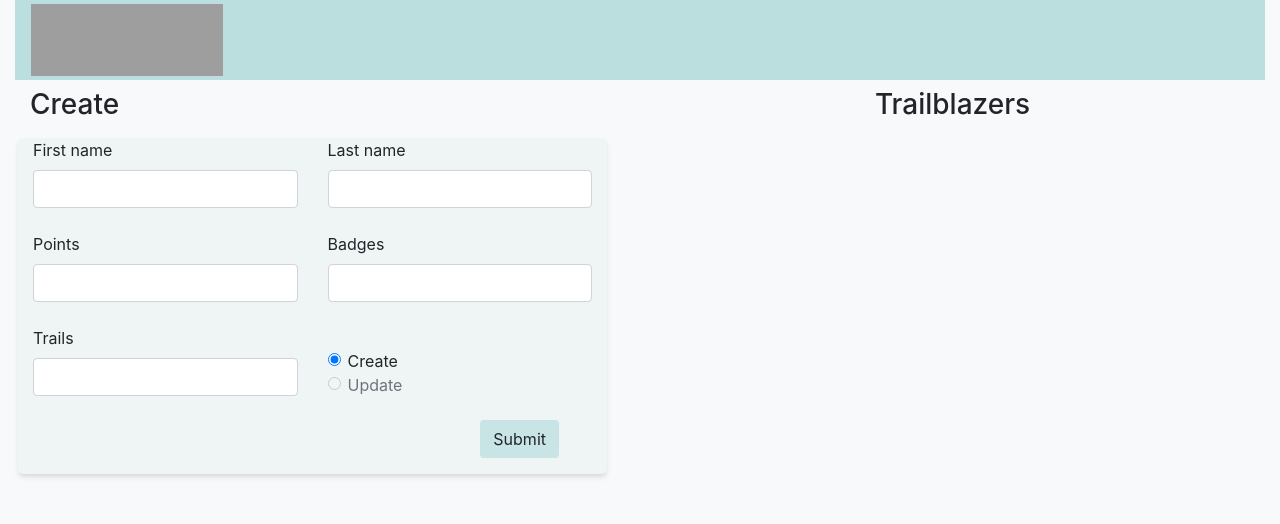
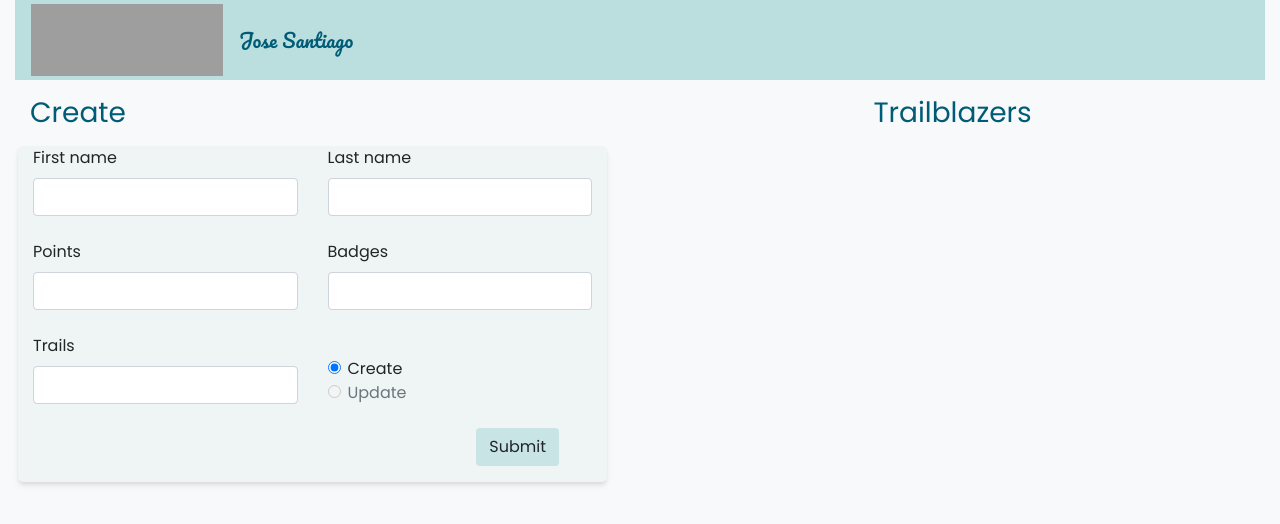
Before and after one commit to Huichoman/xdgen-B2C-Tarea-1, a plain HTML site: page index.html in a window 1280 px wide. Drawn offline with nearby package versions, Linux system fonts and the light colour scheme; no server answers; grey boxes are pictures that could not be loaded.

Commit message:
Add Header title

```diff
--- a/css/custom.css
+++ b/css/custom.css
@@ -1,3 +1,6 @@
+
+
+
 input::-webkit-outer-spin-button,
 input::-webkit-inner-spin-button {
   -webkit-appearance: none;
@@ -9,7 +12,7 @@ body {
   scrollbar-width: none; /* for Firefox */
   overflow-y: scroll;
   max-height: 90vh;
-
+  font-family: 'Poppins', sans-serif;
 }
 
 body::-webkit-scrollbar {
@@ -130,3 +133,17 @@ svg:hover {
 #cardsContainer{
   height: 84vh;
 }
+
+#meLink {
+  color: #005C76;
+  margin-left: 1rem;
+  margin-top: auto;
+  margin-bottom: auto;
+  font-size: 1.2rem;
+  font-family: 'Pacifico', cursive;
+  /* color: rgb(0, 161, 223) */
+}
+
+h3 {
+  color: #005C76;
+}
--- a/index.html
+++ b/index.html
@@ -9,14 +9,18 @@
     <link rel="stylesheet" href="https://cdn.jsdelivr.net/npm/bootstrap@4.6.2/dist/css/bootstrap.min.css" integrity="sha384-xOolHFLEh07PJGoPkLv1IbcEPTNtaed2xpHsD9ESMhqIYd0nLMwNLD69Npy4HI+N" crossorigin="anonymous">
     <link rel="stylesheet" type="text/css" href="./css/custom.css">
     <link rel="shortcut icon" href="https://labsxd.com/wp-content/uploads/2017/10/favicon.png">
+    <style>
+      @import url('https://fonts.googleapis.com/css2?family=Inter:wght@600&family=Pacifico&family=Poppins:ital,wght@0,300;0,400;0,600;1,200;1,300&display=swap');
+    </style>
 </head>
 <body class="mb-0 p-0 bg-light">
 
     <div class="container-fluid bg-light">
 
-        <div id="headerContainer" class="d-flex py-1 mb-2">
-            <img class="ml-3" src="https://labsxd.com/wp-content/uploads/2020/11/group-7.png">
-            <img class="" src="https://labsxd.com/wp-content/uploads/2021/11/1121006_logo_300x150-1.png">
+        <div id="headerContainer" class="d-flex flex-row justify-content-start align-items-center py-1 mb-3">
+            <img class="ml-3 h-100" src="https://labsxd.com/wp-content/uploads/2020/11/group-7.png">
+            <img class="h-100" src="https://labsxd.com/wp-content/uploads/2021/11/1121006_logo_300x150-1.png">
+            <p id="meLink">Jose Santiago</p>
         </div>
 
         <div  class="d-flex py-0 my-0">
```
